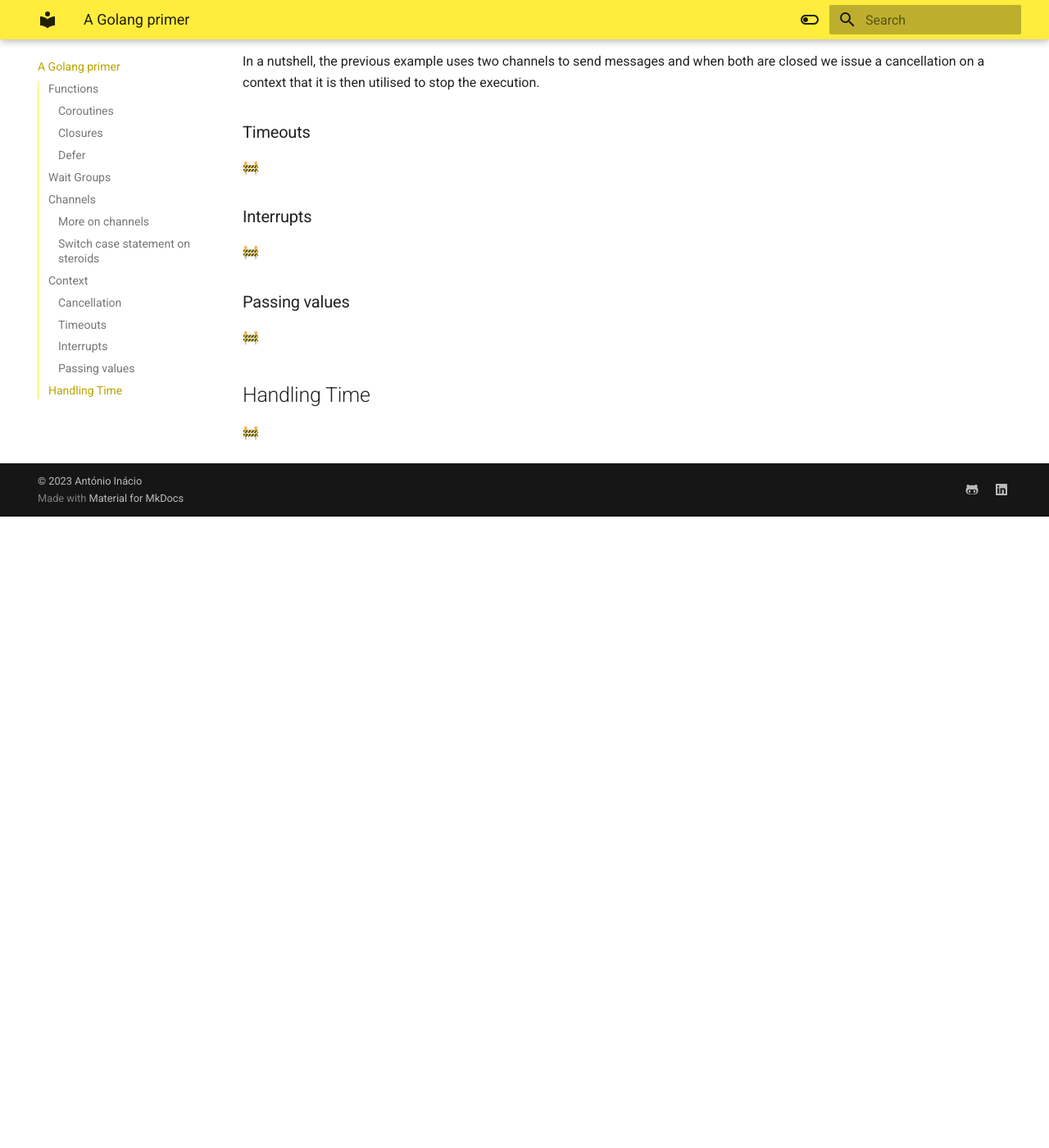
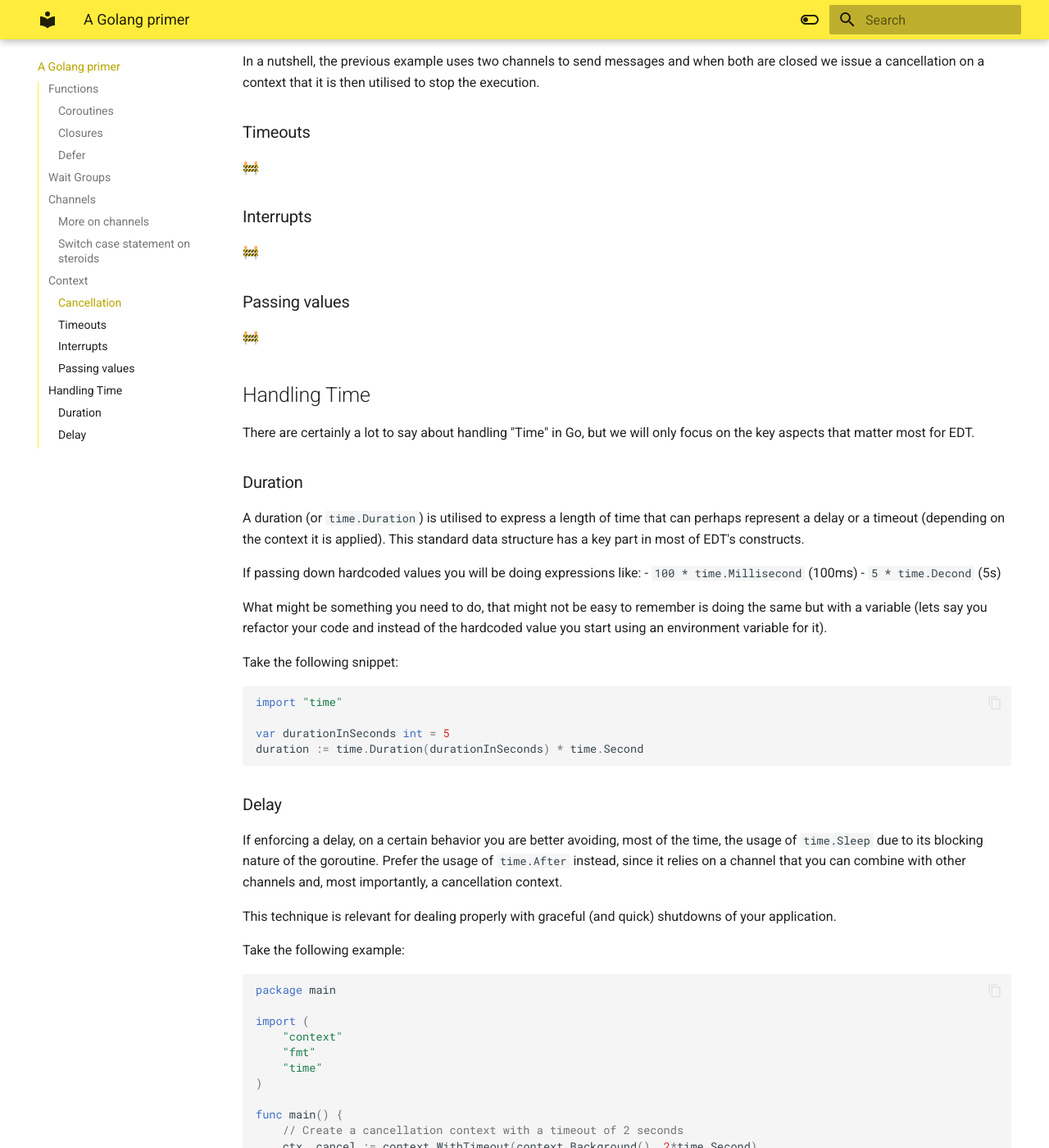
Before and after one commit to a-inacio/edt-go, an MkDocs documentation site: the page built from docs/a-golang-primer.md, in a window 1280 px wide and 1400 px high, scrolled down 10045 px. Shown: the whole window at 82% size. Built offline with MkDocs 1.6.1 and Material for MkDocs 9.7.7, drawn with Linux system fonts in a browser that asks for light colours; before the commit the page ends 10675 px from its top, so only the background shows below that; some of the changed text lies outside the part shown.

Commit message:
docs: Brief explanation about some concepts related to time

````diff
--- a/docs/a-golang-primer.md
+++ b/docs/a-golang-primer.md
@@ -486,4 +486,59 @@ In a nutshell, the previous example uses two channels to send messages and when
 
 ## Handling Time
 
-🚧
+There are certainly a lot to say about handling "Time" in Go, but we will only focus on the key aspects that matter most for EDT.
+
+### Duration
+
+A duration (or `time.Duration`) is utilised to express a length of time that can perhaps represent a delay or a timeout (depending on the context it is applied).
+This standard data structure has a key part in most of EDT's constructs.
+
+If passing down hardcoded values you will be doing expressions like:
+ - `100 * time.Millisecond` (100ms)
+ - `5 * time.Decond` (5s)
+
+What might be something you need to do, that might not be easy to remember is doing the same but with a variable (lets say you refactor your code and instead of the hardcoded value you start using an environment variable for it).
+
+Take the following snippet:
+```go
+import "time"
+
+var durationInSeconds int = 5
+duration := time.Duration(durationInSeconds) * time.Second
+```
+
+### Delay
+
+If enforcing a delay, on a certain behavior you are better avoiding, most of the time, the usage of `time.Sleep` due to its blocking nature of the goroutine.
+Prefer the usage of `time.After` instead, since it relies on a channel that you can combine with other channels and, most importantly, a cancellation context.
+
+This technique is relevant for dealing properly with graceful (and quick) shutdowns of your application.
+
+Take the following example:
+```go
+package main
+
+import (
+    "context"
+    "fmt"
+    "time"
+)
+
+func main() {
+    // Create a cancellation context with a timeout of 2 seconds
+    ctx, cancel := context.WithTimeout(context.Background(), 2*time.Second)
+    defer cancel()
+
+    fmt.Println("Starting the timer")
+
+    // Wait for either the context to be cancelled or the timer to expire
+    select {
+    case <-ctx.Done():
+        fmt.Println("Cancelled:", ctx.Err())
+    case <-time.After(5 * time.Second):
+        fmt.Println("Timer expired")
+    }
+}
+```
+
+> 👉This library will assist you in common patterns dealing with time delays facilitating the usage of context propagation.
````
